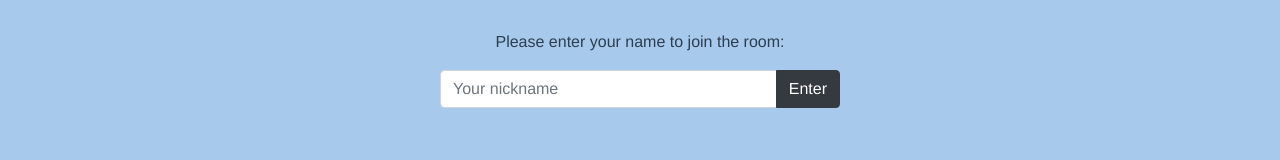
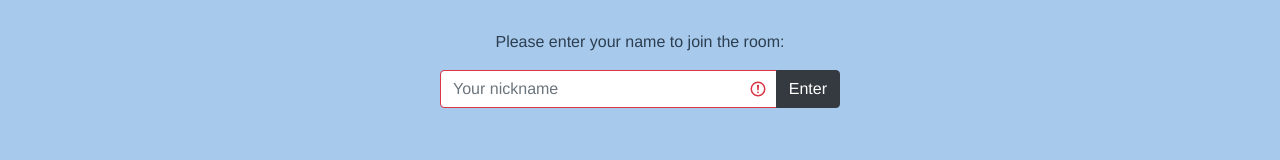
Before and after one commit to chanyaoying/PolarIce, a Vue app in the folder client/: page /playGame/1 in a window 1280 px wide. Shown: the part 130-290 px from the top of the page. Built offline with nearby package versions, Linux system fonts and the light colour scheme; no server answers; what vue-socket.io-extended would draw is missing.

Commit message:
Added validation against empty names

```diff
--- a/client/src/views/playGame.vue
+++ b/client/src/views/playGame.vue
@@ -54,6 +54,8 @@
 					v-model="nameInput"
 					@keyup.enter="joinRoom(nameInput)"
 					placeholder="Your nickname"
+					:state="nameInput !== ''"
+					aria-describedby="input-live-feedback"
 				></b-form-input>
 				<b-input-group-append>
 					<b-button @click="joinRoom(nameInput)" variant="dark"
@@ -61,6 +63,10 @@
 					>
 				</b-input-group-append>
 			</b-input-group>
+
+			<b-form-invalid-feedback id="input-live-feedback">
+				Please enter something!
+			</b-form-invalid-feedback>
 		</div>
 	</div>
 </template>
@@ -107,7 +113,7 @@ export default {
 		endGame(data) {
 			if (data) {
 				// send data up to the server
-				console.log('this.playerChoices :>> ', this.playerChoices);
+				console.log("this.playerChoices :>> ", this.playerChoices);
 				this.$socket.client.emit("sendResult", {
 					roomID: this.roomID,
 					nickname: this.nickname,
@@ -118,6 +124,7 @@ export default {
 	},
 	data: () => ({
 		nameInput: "",
+		state: null,
 	}),
 	methods: {
 		...mapMutations(["setRoomID"]),
@@ -130,13 +137,16 @@ export default {
 			"socket_getQuestions",
 		]),
 		joinRoom(nameInput) {
+			if (nameInput === "") {
+				alert("Please enter something!");
+			} else {
 				this.$socket.client.emit("join", {
 					roomID: this.roomID,
 					username: nameInput,
 				});
-			console.log("you have joined the room!");
 				// set nickname in vuex
 				this.socket_setNickname(nameInput);
+			}
 		},
 		leaveRoom(nameInput) {
 			this.$socket.client.emit("leave", {
```
Lines whose indentation alone changed are shown as unchanged.
